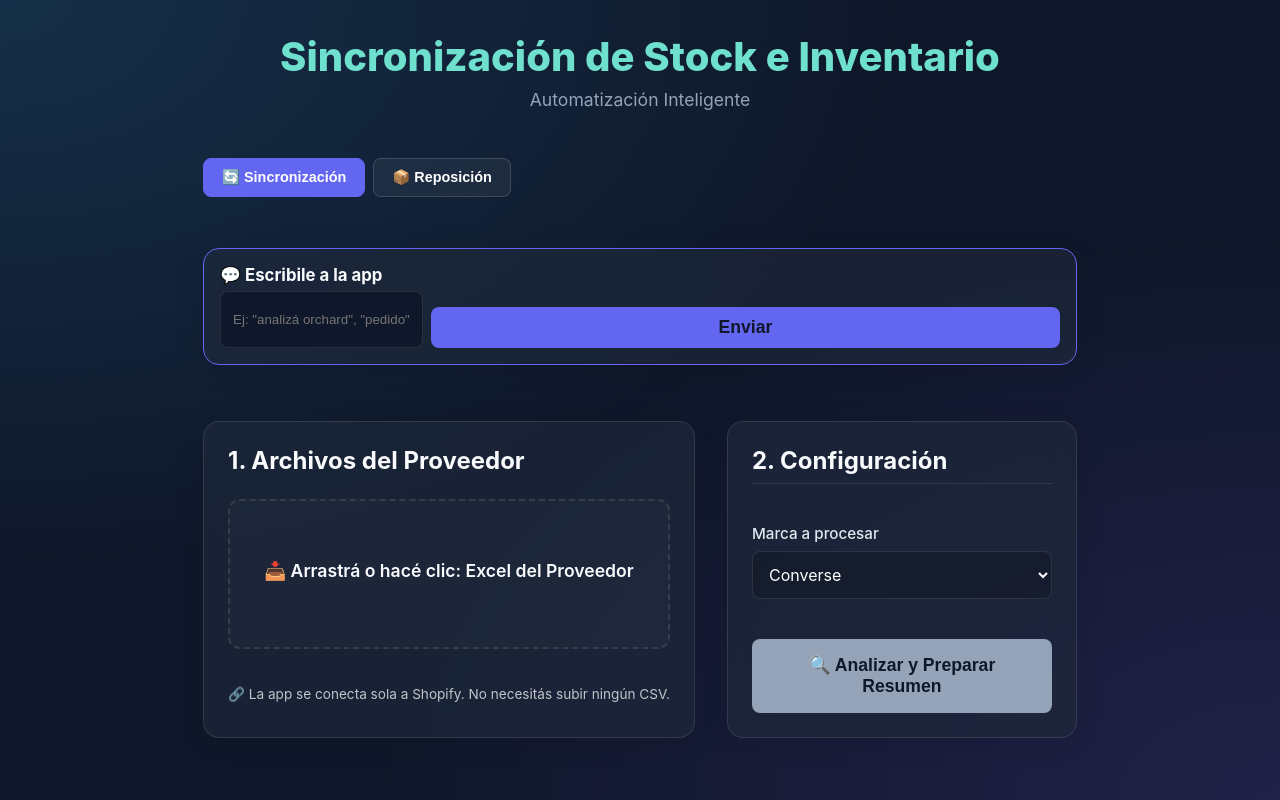
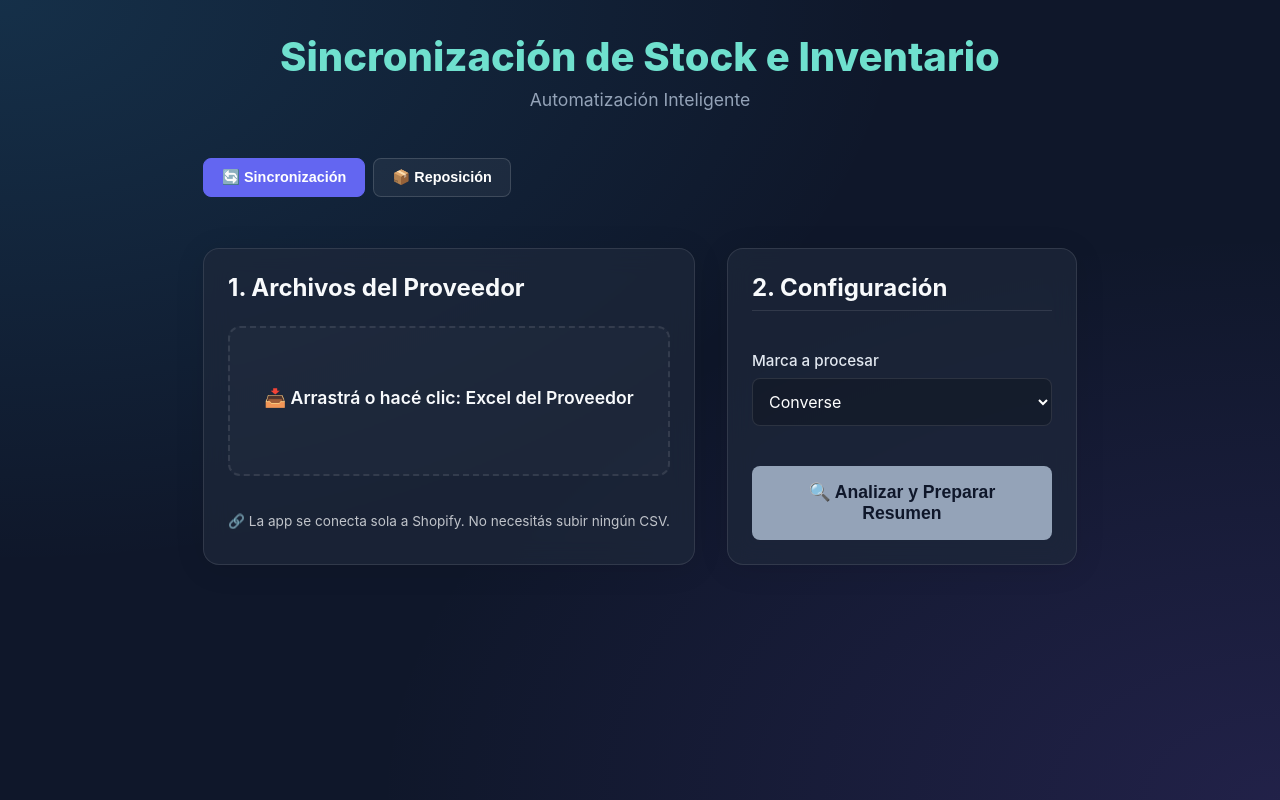
Before and after one commit to wandalemma-dot/smart-sync-shopify, a React (Vite) app: page / in a window 1280 px wide. Built offline with nearby package versions, Linux system fonts and the light colour scheme.

Commit message:
Saco la cajita de ordenes (no se usaba)

```diff
--- a/src/App.tsx
+++ b/src/App.tsx
@@ -71,11 +71,6 @@ export default function App() {
     }
   };
 
-  // ---- CAJITA DE ÓRDENES (mini-asistente sin costo) ----
-  const [cmdInput, setCmdInput] = useState('');
-  const [cmdLog, setCmdLog] = useState<{ from: 'yo' | 'app'; text: string }[]>([]);
-  const say = (from: 'yo' | 'app', text: string) => setCmdLog(prev => [...prev, { from, text }]);
-
   const handleSimulateStock = async () => {
     if (!result) return;
     setStockPlanning(true); setStockPlan(null); setWriteDone(null); setWriteConfirm(false);
@@ -102,44 +97,6 @@ export default function App() {
     } finally {
       setStockWriting(false);
     }
-  };
-
-  // Interpreta una orden corta escrita en la cajita y ejecuta la acción.
-  const runCommand = async () => {
-    const raw = cmdInput.trim();
-    if (!raw) return;
-    say('yo', raw);
-    setCmdInput('');
-    const t = raw.toLowerCase();
-
-    // 1) Detectar marca mencionada
-    const brandWords: [string, SyncConfig['brand']][] = [
-      ['orchard', 'orchard'], ['converse', 'converse'], ['le coq', 'lecoq'],
-      ['lecoq', 'lecoq'], ['coq', 'lecoq'], ['bloque', 'bloque'], ['luxo', 'luxo'],
-    ];
-    let brand: SyncConfig['brand'] | null = null;
-    for (const [w, b] of brandWords) { if (t.includes(w)) { brand = b; break; } }
-    if (brand) { setConfig(prev => ({ ...prev, brand: brand! })); }
-
-    // 2) Detectar intención
-    if (t.includes('ayuda') || t.includes('help') || t.trim() === '?') {
-      say('app', 'Podés escribir: "analizá orchard", "simular stock", o el nombre de una marca para elegirla. Recordá subir arriba el Excel del proveedor antes de analizar.');
-      return;
-    }
-    if (t.includes('simular') || t.includes('escrib') || (t.includes('stock') && !t.includes('analiz'))) {
-      if (!result) { say('app', 'Primero analizá una marca (ej: "analizá orchard"). Después puedo simular el stock.'); return; }
-      say('app', 'Simulo la escritura de stock y te muestro qué cambiaría abajo…');
-      handleSimulateStock();
-      return;
-    }
-    if (t.includes('analiz') || t.includes('revis') || t.includes('resumen')) {
-      if (!providerFile) { say('app', 'Subí primero el Excel del proveedor en el casillero de arriba y volvé a escribirme.'); return; }
-      say('app', `Analizo${brand ? ' ' + raw.match(/orchard|converse|le coq|lecoq|coq|bloque|luxo/i)?.[0] : ''}…`);
-      handleAnalyze(brand || undefined);
-      return;
-    }
-    if (brand) { say('app', `Listo, marca puesta en "${brand}". Ahora escribime "analizá" (con el Excel ya subido).`); return; }
-    say('app', 'No te entendí 🤔. Probá: "analizá orchard", "simular stock", o "ayuda".');
   };
 
   // Inputs de archivo ocultos: permiten seleccionar con un clic además de arrastrar.
@@ -241,31 +198,6 @@ export default function App() {
       </div>
 
       {tab === 'reposicion' ? <Reposicion /> : (<>
-
-      {/* ====== CAJITA DE ÓRDENES ====== */}
-      <div className="glass-panel" style={{ marginBottom: '1.5rem', padding: '1rem', border: '1px solid #6366f1' }}>
-        <h2 style={{ margin: '0 0 6px', fontSize: '1.05rem' }}>💬 Escribile a la app</h2>
-        {cmdLog.length > 0 && (
-          <div style={{ maxHeight: '160px', overflowY: 'auto', display: 'flex', flexDirection: 'column', gap: '6px', margin: '8px 0' }}>
-            {cmdLog.map((m, i) => (
-              <div key={i} style={{ alignSelf: m.from === 'yo' ? 'flex-end' : 'flex-start', maxWidth: '85%', padding: '6px 10px', borderRadius: '10px', fontSize: '0.85rem', background: m.from === 'yo' ? '#6366f1' : 'rgba(255,255,255,0.08)' }}>
-                {m.text}
-              </div>
-            ))}
-          </div>
-        )}
-        <div style={{ display: 'flex', gap: '8px' }}>
-          <input
-            type="text"
-            value={cmdInput}
-            onChange={e => setCmdInput(e.target.value)}
-            onKeyDown={e => { if (e.key === 'Enter') runCommand(); }}
-            placeholder='Ej: "analizá orchard", "pedido", "simular stock", "ayuda"'
-            style={{ flex: 1, padding: '10px 12px', borderRadius: '8px', border: '1px solid var(--glass-border)', background: 'var(--bg-color)', color: 'white' }}
-          />
-          <button className="btn-primary" style={{ background: '#6366f1', padding: '10px 18px' }} onClick={runCommand}>Enviar</button>
-        </div>
-      </div>
 
       {!previewReady ? (
         <div className="main-grid">
```
